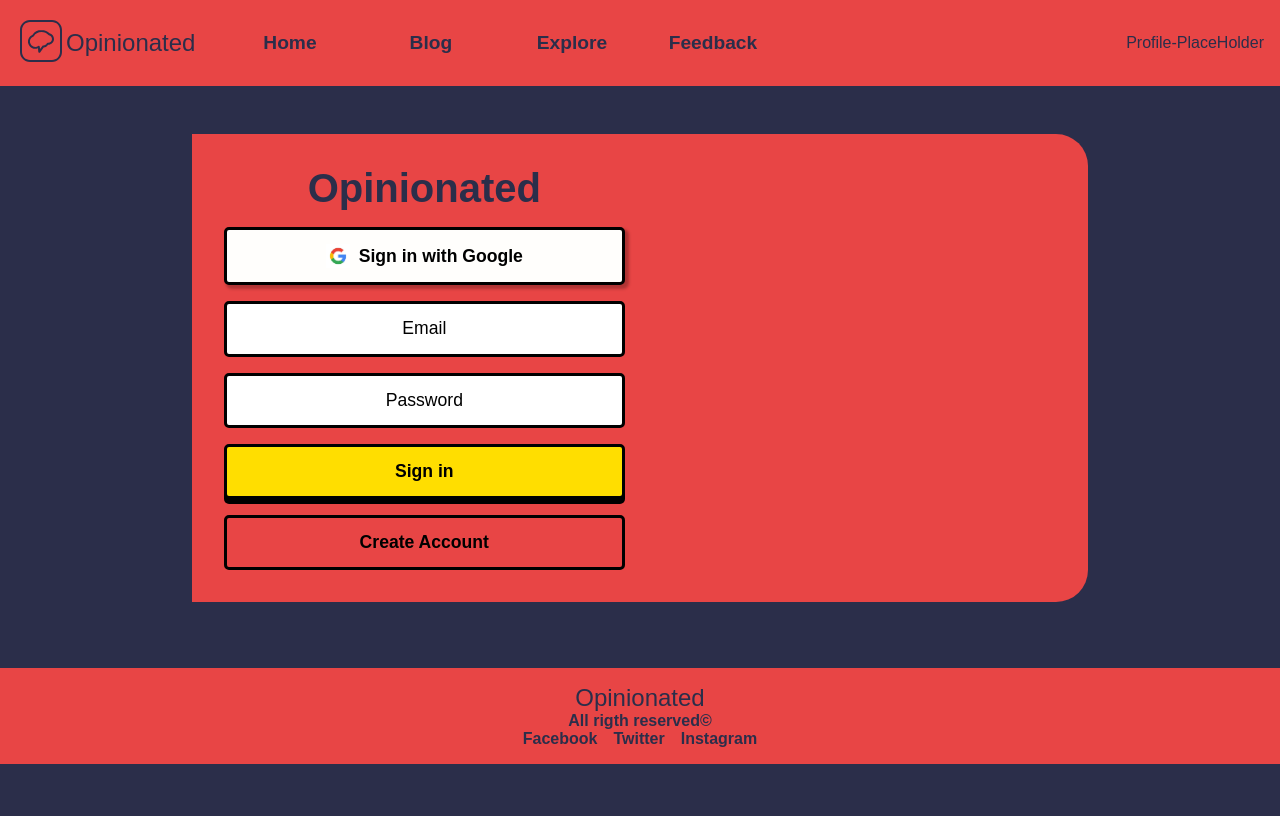
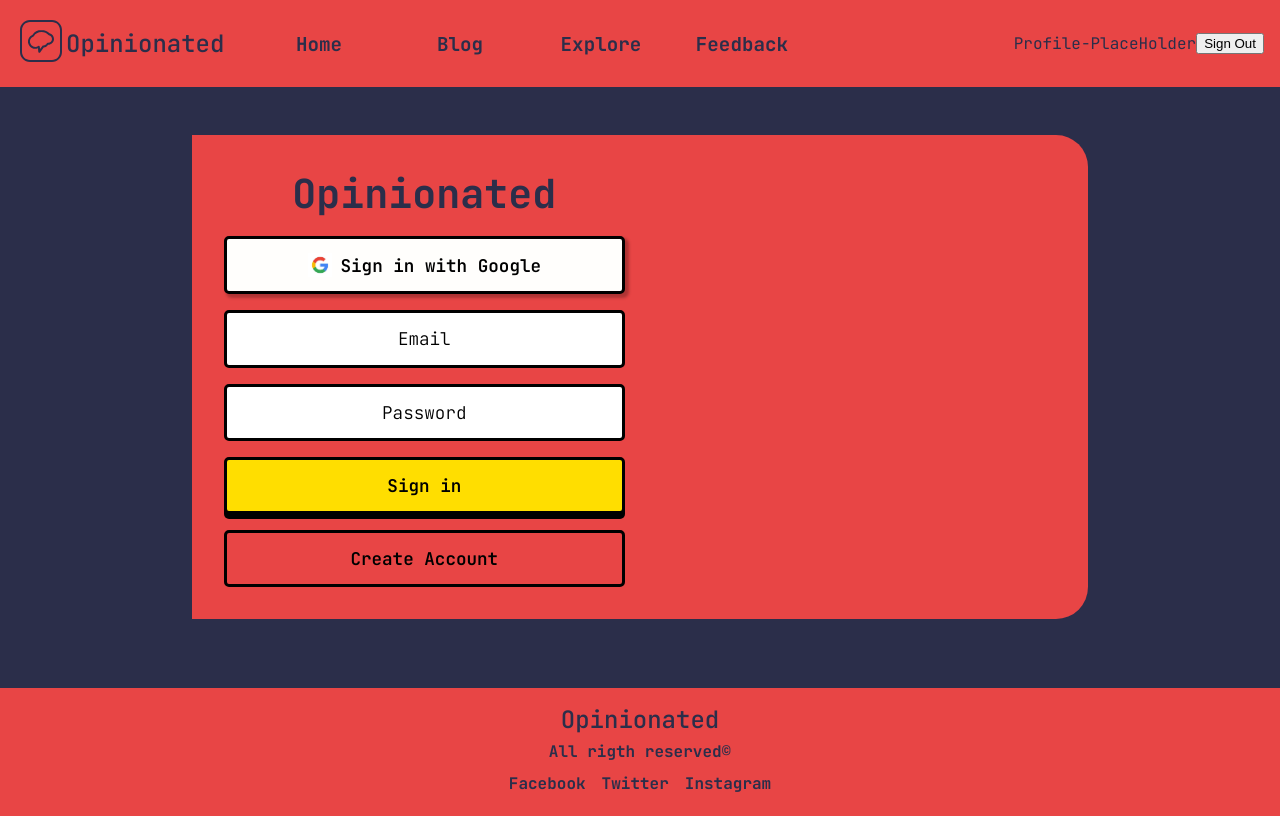
Before and after one commit to Ananth1082/Opinionated, a React (Vite) app: page / in a window 1280 px wide. Built offline with nearby package versions, Linux system fonts and the light colour scheme.

Commit message:
Firebase google auth enabled

```diff
--- a/index.html
+++ b/index.html
@@ -1,13 +1,21 @@
 <!doctype html>
 <html lang="en">
+
 <head>
   <meta charset="UTF-8" />
   <link rel="icon" type="image/svg+xml" href="./src/assets/icons8-logo.svg" />
   <meta name="viewport" content="width=device-width, initial-scale=1.0" />
+  <link rel="preconnect" href="https://fonts.googleapis.com">
+  <link rel="preconnect" href="https://fonts.gstatic.com" crossorigin>
+  <link
+    href="https://fonts.googleapis.com/css2?family=JetBrains+Mono:ital,wght@0,100;0,200;0,300;0,400;0,500;0,600;0,700;0,800;1,100;1,200;1,300;1,400;1,500;1,700;1,800&display=swap"
+    rel="stylesheet">
   <title>Opinionated Blogging Website</title>
 </head>
+
 <body>
   <div id="root"></div>
   <script type="module" src="/src/main.jsx"></script>
 </body>
+
 </html>
--- a/package.json
+++ b/package.json
@@ -10,6 +10,7 @@
     "preview": "vite preview"
   },
   "dependencies": {
+    "firebase": "^10.7.1",
     "react": "^18.2.0",
     "react-dom": "^18.2.0",
     "react-router-dom": "^6.20.1"
--- a/src/App.css
+++ b/src/App.css
@@ -8,6 +8,7 @@ header,footer {
 }
 footer {
   color: var(--background-color);
+  line-height: 2rem;
   font-weight: 700;
   position: static;
   justify-content: center;
@@ -17,6 +18,10 @@ footer {
 footer a {
   color: var(--background-color);
   text-decoration: none;
+}
+footer a:hover {
+  text-decoration: underline;
+  text-decoration-thickness: 3px;
 }
 #footer-social {
   display: flex;
@@ -52,5 +57,6 @@ footer a {
   transition: all 0.5s ease;
 }
 #nav-container a:hover {
-  background-color: var(--color-secondary);
+  background-color: var(--color-tertiary);
+  color: var(--color-primary);
 }
--- /dev/null
+++ b/src/Firebase/authorization.js
@@ -0,0 +1,56 @@
+import { getAuth,
+         createUserWithEmailAndPassword,
+         signInWithEmailAndPassword,
+         signOut,
+         onAuthStateChanged,
+         GoogleAuthProvider,
+         signInWithPopup } from "firebase/auth";
+import app from "./config"
+
+const auth = getAuth(app)
+const provider = new GoogleAuthProvider()
+
+
+export function authSignInWithGoogle() {
+    signInWithPopup(auth, provider)
+        .then((result) => {
+            location.replace('/Home')
+        }).catch((error) => {
+            console.error(error.message)
+        })
+}
+
+export function authSignInWithEmail() {
+    const email = emailInputEl.value
+    const password = passwordInputEl.value
+
+    signInWithEmailAndPassword(auth, email, password)
+        .then((userCredential) => {
+            clearAuthFields()
+        })
+        .catch((error) => {
+            console.error(error.message)
+        })
+}
+
+export function authCreateAccountWithEmail() {
+    const email = emailInputEl.value
+    const password = passwordInputEl.value
+
+    createUserWithEmailAndPassword(auth, email, password)
+        .then((userCredential) => {
+            clearAuthFields()
+        })
+        .catch((error) => {
+            console.error(error.message)
+        })
+}
+
+export function authSignOut() {
+    signOut(auth)
+        .then(() => {
+            location.replace('/')
+        }).catch((error) => {
+            console.error(error.message)
+        })
+}
--- /dev/null
+++ b/src/Firebase/config.js
@@ -0,0 +1,16 @@
+
+import { initializeApp } from "firebase/app";
+
+
+const firebaseConfig = {
+  apiKey: "AIzaSyC9iKy7Su5ZvzVgoXfKihaobpBSVLzAis8",
+  authDomain: "opinionated-60c98.firebaseapp.com",
+  projectId: "opinionated-60c98",
+  storageBucket: "opinionated-60c98.appspot.com",
+  messagingSenderId: "266886596782",
+  appId: "1:266886596782:web:5f572199d9db8c6776853f"
+};
+
+
+const app = initializeApp(firebaseConfig);
+export default app;
--- a/src/Header.jsx
+++ b/src/Header.jsx
@@ -1,6 +1,7 @@
 import "./App.css";
 import Logo from "./assets/icons8-logo.svg";
 import { Link } from "react-router-dom";
+import { authSignOut } from "./Firebase/authorization.js";
 export default function Header() {
   return (
     <header>
@@ -16,6 +17,7 @@ export default function Header() {
 
       </div>
       <div id="profile-info">Profile-PlaceHolder</div>
+      <button onClick={authSignOut}>Sign Out</button>
     </header>
   );
 }
--- a/src/Login Page/Login.jsx
+++ b/src/Login Page/Login.jsx
@@ -1,26 +1,27 @@
 import "./account.css"
 import Google from "../assets/google.jpg"
+import {authSignInWithGoogle} from "../Firebase/authorization.js"
 export default function Login() {
     return (
 
         <section className="login-section" id="logged-out-view">
             <div className="login-container">
-                <div class="account-container">
-                    <h1 class="app-title">Opinionated</h1>
+                <div className="account-container">
+                    <h1 className="app-title">Opinionated</h1>
 
-                    <div class="provider-buttons">
-                        <button id="sign-in-with-google-btn" class="provider-btn">
-                            <img src={Google} class="google-btn-logo" />
+                    <div className="provider-buttons">
+                        <button id="sign-in-with-google-btn" className="provider-btn" onClick={authSignInWithGoogle}>
+                            <img src={Google} className="google-btn-logo" />
                             Sign in with Google
                         </button>
                     </div>
 
-                    <div class="auth-fields-and-buttons">
+                    <div className="auth-fields-and-buttons">
                         <input id="email-input" type="email" placeholder="Email" />
                         <input id="password-input" type="password" placeholder="Password" />
 
-                        <button id="sign-in-btn" class="primary-btn">Sign in</button>
-                        <button id="create-account-btn" class="secondary-btn">Create Account</button>
+                        <button id="sign-in-btn" className="primary-btn">Sign in</button>
+                        <button id="create-account-btn" className="secondary-btn">Create Account</button>
                     </div>
                 </div>
                 <div className="login-image"></div>
--- a/src/Trending/CSS/track.css
+++ b/src/Trending/CSS/track.css
@@ -87,6 +87,7 @@ body {
 
 .title {
   font-size: 2rem;
+  letter-spacing: -0.2rem;
   margin: 0;
 }
 
--- a/src/Trending/Components/Track.jsx
+++ b/src/Trending/Components/Track.jsx
@@ -9,7 +9,7 @@ export default function Track({title, data}) {
   const numberOfPages = Math.floor(dbSize/4)
   const dataELements = data.map((item) => {
     return (
-      <img src={item.thumbnail}
+      <img key={item.id} src={item.thumbnail}
       alt=""/>
     )
   })
--- a/src/Trending/Components/Trending.jsx
+++ b/src/Trending/Components/Trending.jsx
@@ -12,7 +12,7 @@ export default function Trending() {
   }
   const TrendingElements = DB.map((item) => {
     return (
-      <div
+      <div key={item.id}
         onClick={() => focus(item.id)}
         className={"card" + (active === item.id ? " active" : "")}
         style={
@@ -21,9 +21,9 @@ export default function Trending() {
             : {}
         }
       >
-        <div class="row">
-          <div class="icon">{item.id}</div>
-          <div class="description">
+        <div className="row">
+          <div className="icon">{item.id}</div>
+          <div className="description">
             <h4>{item.title}</h4>
           </div>
         </div>
@@ -32,9 +32,9 @@ export default function Trending() {
   });
   return (
     <>
-      <div class="wrapper">
-        <h1>Trending</h1>
-        <div class="slider-container">{TrendingElements}</div>
+      <div className="wrapper">
+        <h1 style={{letterSpacing: "-0.15rem"}}>Trending</h1>
+        <div className="slider-container">{TrendingElements}</div>
       </div>
       <div className="wrapper">
         <Track title="Free to play"data={GamesDB}  />
--- a/src/index.css
+++ b/src/index.css
@@ -1,5 +1,5 @@
 :root {
-  font-family: 'Poppins', sans-serif;
+  font-family: 'JetBrains Mono', monospace;
   --background-color: #2B2E4A;
   --color-primary: #E84545;
   --color-secondary: #903749;
```
Also changed, not shown: 1 other file (tests, documents, lock files or other folders). Lines whose indentation alone changed are shown as unchanged.
